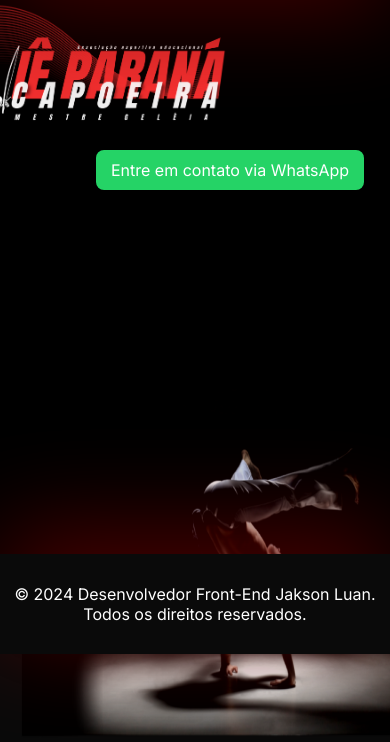
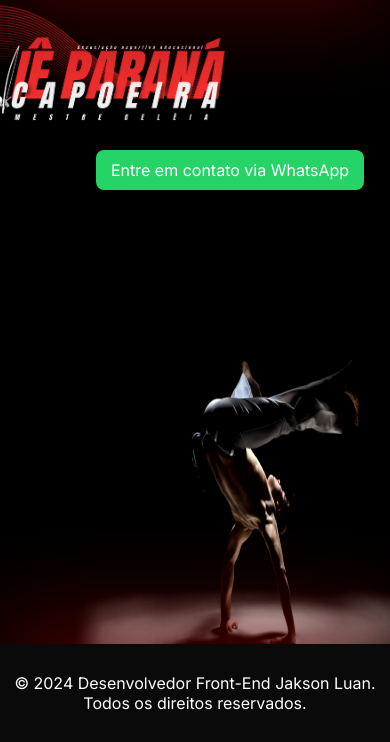
Before and after one commit to jaksonluan/Projeto_IeParana, a plain HTML site: page index.html in a window 390 px wide. Shown: the part 102-844 px from the top of the page. Drawn offline with Linux system fonts and the light colour scheme; a web font is replaced by a local one.

Commit message:
update responsiv

```diff
--- a/styleMedia.css
+++ b/styleMedia.css
@@ -19,7 +19,7 @@
     }
 
     .home {
-        height: 572px;
+        height: 80vh;
         padding: 20px;
         text-align: center;
     }
@@ -33,7 +33,8 @@
     .imgCap img {
         width: 100%;
         max-width: none;
-        height: 50%;
+        height: 60%;
+        margin-bottom: 30px;
 
     }
 
```
Also changed, not shown: index.html (+0 -1 lines).
